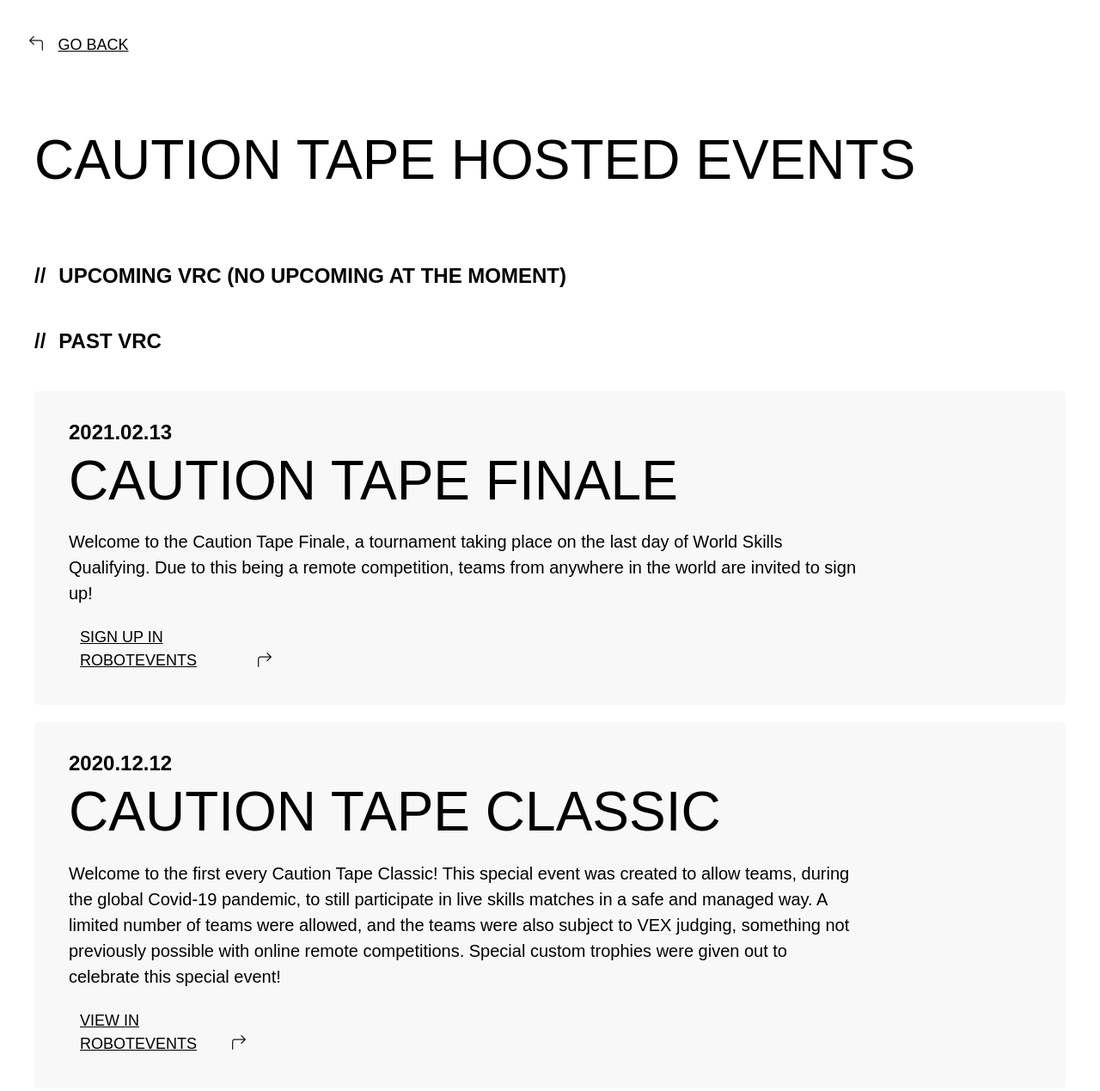
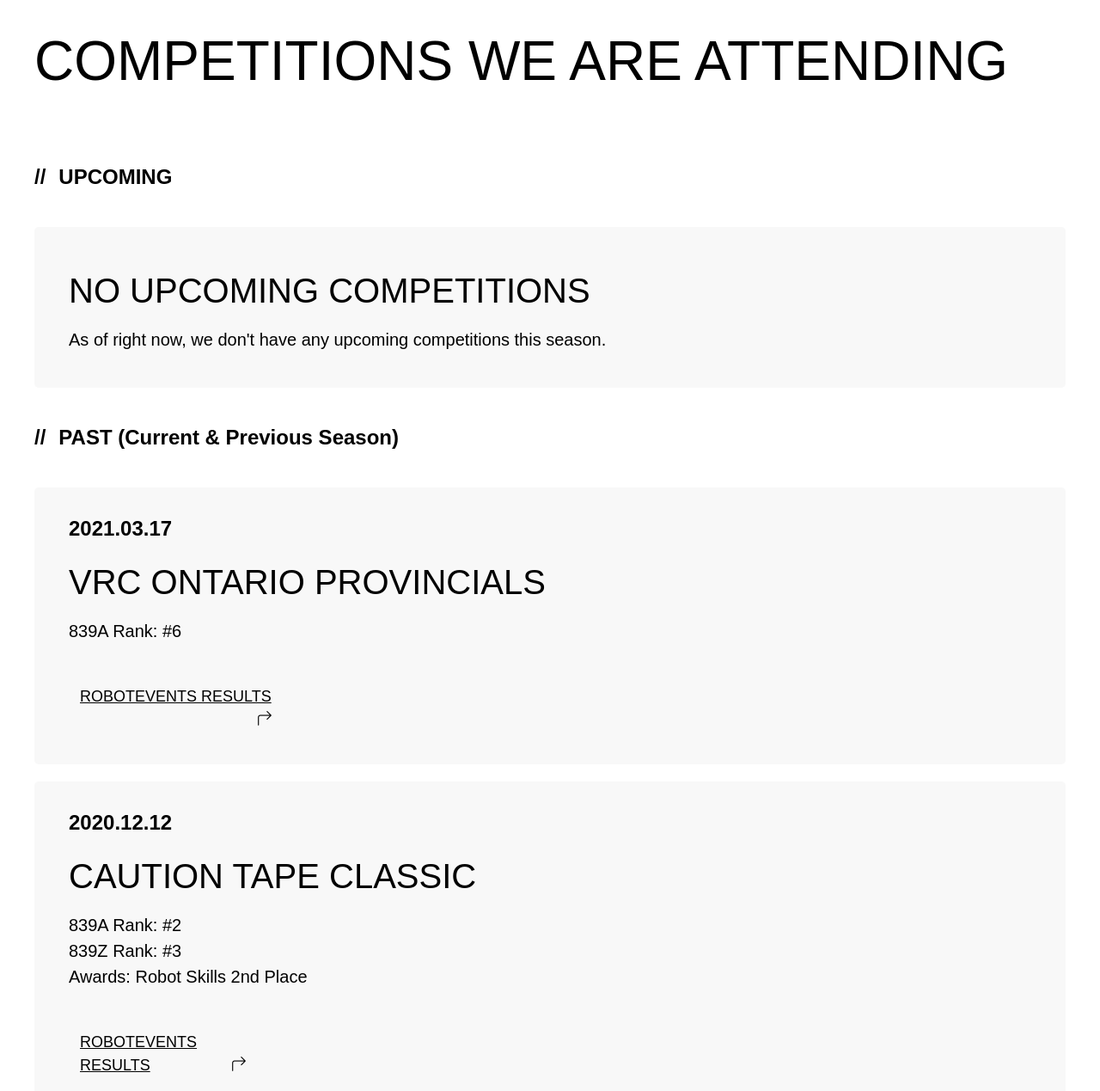
Before and after one commit to Nomnomburger/839.team-website, a plain HTML site: page competitions.html in a window 1280 px wide. Shown: the part 99-1368 px from the top of the page at 86% size. Drawn offline with nearby package versions, Linux system fonts and the light colour scheme; a web font is replaced by a local one.

Commit message:
competitions page

```diff
--- a/competitions.html
+++ b/competitions.html
@@ -110,17 +110,13 @@
     </div>
   </header>
 
-  <p style="padding: 20px; float: left;">
-    <button onclick="window.history.back()" class="btn btn-link" style="color: black;">
-      GO BACK<i class="bi bi-arrow-90deg-left" , style="float: left"></i></button>
-  </p>
 
 
   <div class="second-section d-flex align-items-center" style="padding-top: 30px; height: min-content;">
     <div style="width: 100%;">
 
 
-      <h1 class="section-heading" style="color: #000000; padding-right: 10px;">CAUTION TAPE HOSTED EVENTS</h1>
+      <h1 class="section-heading" style="color: #000000; padding-right: 10px;">COMPETITIONS WE ARE ATTENDING</h1>
 
 
     </div>
@@ -132,14 +128,32 @@
     <div style="width: 100%; margin: 40px;">
       <div style="text-align: left; padding-bottom: 20px;">
         <span class="section-subheadingct" style="color: #000000; padding-left: 0px;">//</span><span class="section-subheading"
-          style="color: #000000;">UPCOMING VRC (NO UPCOMING AT THE MOMENT)</span>
+          style="color: #000000;">UPCOMING</span>
       </div>
 
+      <div class="event-card" style="height: min-content; margin-top: 20px; margin-bottom: 20px;">
 
+        <div class="col-xl-10" style="padding: 0px;">
+          <div class="second-section d-flex align-items-center" style="padding-top: 30px;">
+            <div>
+
+
+              <h1 class="competition-heading" style="color: #000000; padding-right: 10px;">NO UPCOMING COMPETITIONS</h1>
+
+              <p class="body-text" style="color: #000000; padding-bottom: 25px;">As of right now, we don't have any upcoming competitions this season.</p>
+
+            </div>
+          </div>
+        </div>
+        <div class="col-12 col-xl-5" style="padding: 0px;">
+
+
+        </div>
+      </div>
 
       <div style="text-align: left; padding-bottom: 20px; padding-top: 20px;">
         <span class="section-subheadingct" style="color: #000000; padding-left: 0px;">//</span><span class="section-subheading"
-          style="color: #000000;">PAST VRC</span>
+          style="color: #000000;">PAST (Current & Previous Season)</span>
       </div>
 
       <div class="event-card" style="height: min-content; margin-top: 20px; margin-bottom: 20px;">
@@ -148,15 +162,16 @@
           <div class="second-section d-flex align-items-center" style="padding-top: 30px;">
             <div>
               <div style="text-align: left;">
-                <span class="section-subheadingct" style="color: #000000;">2021.02.13</span>
+                <span class="section-subheadingct" style="color: #000000;">2021.03.17</span>
               </div>
 
-              <h1 class="section-heading" style="color: #000000; padding-right: 10px;">CAUTION TAPE FINALE</h1>
+              <h1 class="competition-heading" style="color: #000000; padding-right: 10px;">VRC ONTARIO PROVINCIALS</h1>
 
-              <p class="body-text" style="color: #000000; padding-bottom: 0px;">Welcome to the Caution Tape Finale, a tournament taking place on the last day of World Skills Qualifying. Due to this being a remote competition, teams from anywhere in the world are invited to sign up!</p>
+              <p class="body-text" style="color: #000000; padding-bottom: 25px;">839A Rank: #6</p>
+
 
               <div style="display: flex; align-self: start; padding-left: 40px; padding-bottom: 40px;">
-                <button onclick="window.location.href='https://www.robotevents.com/robot-competitions/vex-robotics-competition/RE-VRC-21-3429.html'" class="btn btn-link-dark" style="text-align: left; width: 250px;"><u>SIGN UP IN ROBOTEVENTS</u><i
+                <button onclick="window.location.href='https://www.robotevents.com/robot-competitions/vex-robotics-competition/RE-VRC-21-4306.html#results'" class="btn btn-link-dark" style="text-align: left; width: 250px;"><u>ROBOTEVENTS RESULTS</u><i
                     class="bi bi-arrow-90deg-right" , style="float: right"></i></button>
               </div>
 
@@ -177,14 +192,15 @@
                 <span class="section-subheadingct" style="color: #000000;">2020.12.12</span>
               </div>
 
-              <h1 class="section-heading" style="color: #000000; padding-right: 10px;">CAUTION TAPE CLASSIC</h1>
+              <h1 class="competition-heading" style="color: #000000; padding-right: 10px;">CAUTION TAPE CLASSIC</h1>
 
-              <p class="body-text" style="color: #000000; padding-bottom: 0px;">Welcome to the first every Caution Tape Classic! This special event was created to allow teams, during the global Covid-19 pandemic, to still participate in live skills matches in a safe and managed way. A limited number of teams were allowed, and the teams were also subject to VEX judging, something not previously possible with online remote competitions. Special custom trophies were given out to celebrate this special event!</p>
+              <p class="body-text" style="color: #000000; padding-bottom: 25px;">839A Rank: #2<br>839Z Rank: #3<br>Awards: Robot Skills 2nd Place</p>
 
               <div style="display: flex; align-self: start; padding-left: 40px; padding-bottom: 40px;">
-                <button onclick="window.location.href='https://www.robotevents.com/robot-competitions/vex-robotics-competition/RE-VRC-20-2626.html'" class="btn btn-link-dark" style="text-align: left; width: 220px;"><u>VIEW IN ROBOTEVENTS</u><i
+                <button onclick="window.location.href='https://www.robotevents.com/robot-competitions/vex-robotics-competition/RE-VRC-20-2626.html#results'" class="btn btn-link-dark" style="text-align: left; width: 220px;"><u>ROBOTEVENTS RESULTS</u><i
                     class="bi bi-arrow-90deg-right" , style="float: right"></i></button>
               </div>
+
 
             </div>
           </div>
--- a/main.css
+++ b/main.css
@@ -148,7 +148,7 @@ body {
   font-family: bebas-neue-pro-semiexpanded, sans-serif;
   font-weight: 700;
   font-style: italic;
-  font-size: 110px;
+  font-size: 9vw;
 }
 
 .title-subheading {
@@ -484,3 +484,16 @@ ABOUT SECTION
     width: 130px;
   }
 }
+
+
+
+
+.competition-heading {
+  font-family: bebas-neue-pro-expanded, sans-serif;
+  font-weight: 300;
+  font-style: normal;
+  font-size: 40px;
+  text-align: left;
+  padding-left: 40px;
+  padding-top: 20px;
+}
```
Also changed, not shown: about.html (+9 -1 lines).
